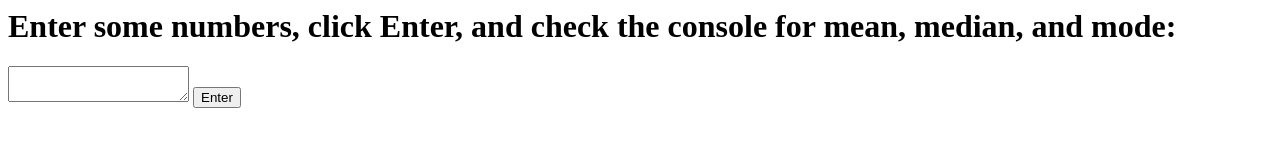
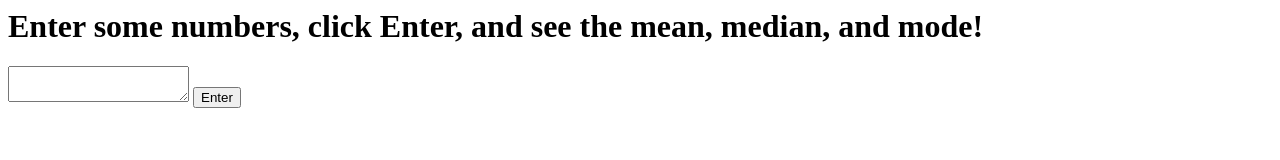
Before and after one commit to david-davidson/CodeFellows-browserify, a plain HTML site: page index.html in a window 1280 px wide. Drawn offline with nearby package versions, Linux system fonts and the light colour scheme.

Commit message:
Update user instructions

```diff
--- a/index.html
+++ b/index.html
@@ -1,4 +1,4 @@
-<h1>Enter some numbers, click Enter, and check the console for mean, median, and mode:</h1>
+<h1>Enter some numbers, click Enter, and see the mean, median, and mode!</h1>
 <textarea id="numbers">
 </textarea>
 <button id="init">
```
